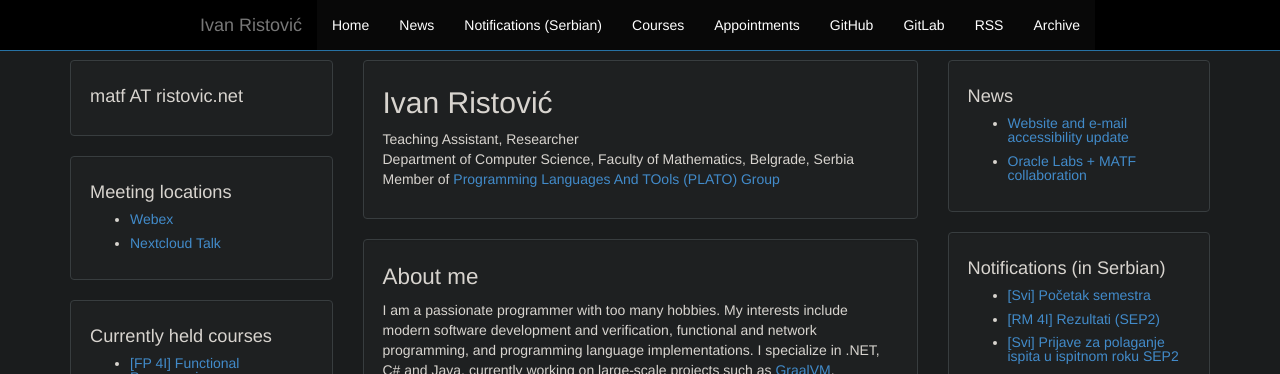
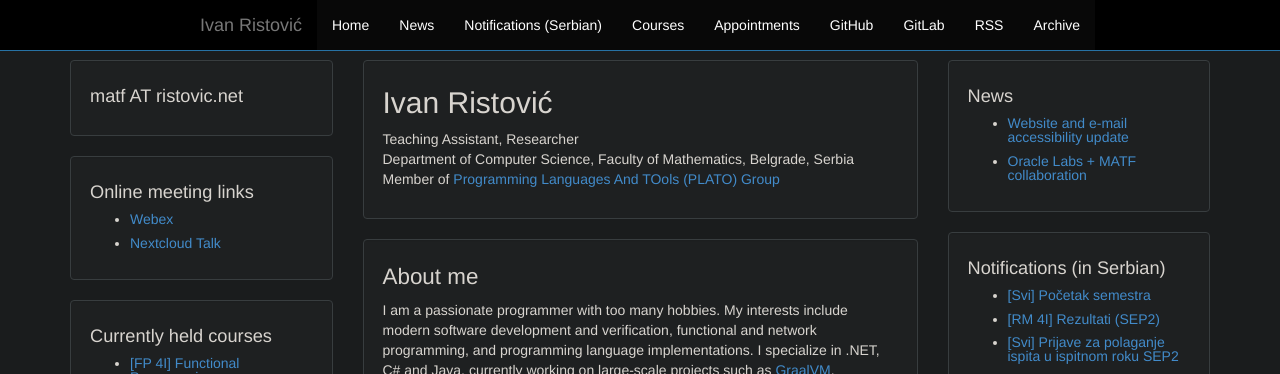
Before and after one commit to ivan-ristovic/ivan-ristovic.github.io, a Jekyll site: the page built from index.html, in a window 1280 px wide. Shown: the top 374 px of the page. Built offline with Jekyll 4.4.1, drawn with Linux system fonts in a browser that asks for light colours.

Commit message:
Update meeting links

```diff
--- a/_includes/sidebar.html
+++ b/_includes/sidebar.html
@@ -3,7 +3,7 @@
 </div>
 
 <div class="sidebar well">
-  <h1>Meeting locations</h1>
+  <h1>Online meeting links</h1>
   <ul>
     <li><a href='https://matf.webex.com/meet/ivan_ristovic'>Webex</a></li>
     {% if site.appointments != '' %}
```
